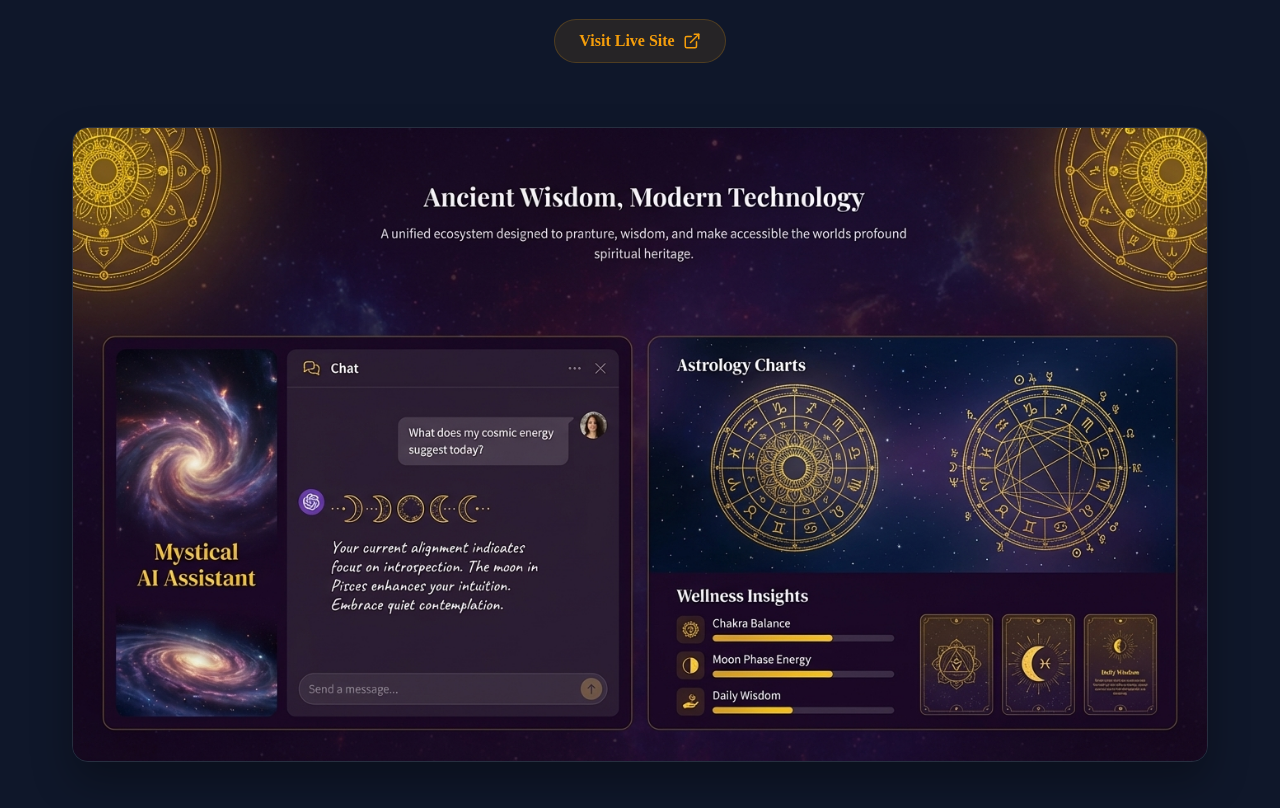
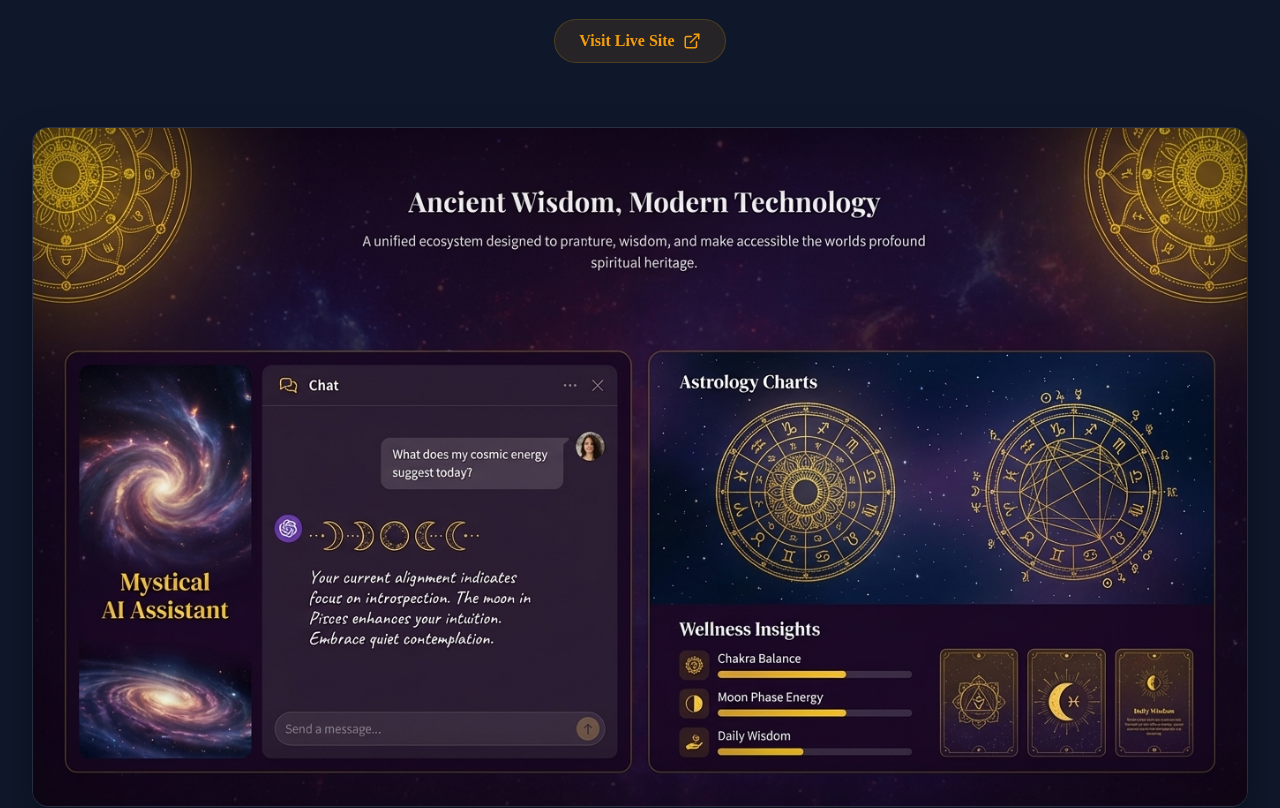
Before and after one commit to yuvasamrajyaofficial-prog/MCT, a Next.js app: page /products/malola in a window 1280 px wide. Shown: the part 380-1188 px from the top of the page. Built offline with nearby package versions, Linux system fonts and the light colour scheme.

Commit message:
fix: enhance product image display with larger size and animations

```diff
--- a/components/ProductLayout.js
+++ b/components/ProductLayout.js
@@ -48,17 +48,20 @@ export default function ProductLayout({
       {image && (
         <motion.div
           className={styles.imageWrapper}
-          initial={{ opacity: 0, y: 20 }}
-          animate={{ opacity: 1, y: 0 }}
-          transition={{ duration: 0.6, delay: 0.1 }}
+          initial={{ opacity: 0, scale: 0.95, y: 20 }}
+          whileInView={{ opacity: 1, scale: 1, y: 0 }}
+          viewport={{ once: true }}
+          transition={{ duration: 0.8, ease: "easeOut" }}
+          whileHover={{ scale: 1.02 }}
         >
           <Image
             src={image}
             alt={`${title} Screenshot`}
-            width={1200}
-            height={675}
+            width={1400}
+            height={800}
             className={styles.productImage}
             priority
+            quality={100}
           />
         </motion.div>
       )}
--- a/components/ProductLayout.module.css
+++ b/components/ProductLayout.module.css
@@ -1,8 +1,32 @@
 .container {
-  max-width: 1200px;
+  max-width: 1400px;
   margin: 0 auto;
   padding: 8rem 2rem 4rem;
   min-height: 100vh;
+}
+
+.imageWrapper {
+  margin-bottom: 6rem;
+  border-radius: 1rem;
+  overflow: hidden;
+  border: 1px solid rgba(255, 255, 255, 0.1);
+  box-shadow: 0 20px 40px rgba(0, 0, 0, 0.3);
+  position: relative;
+}
+
+.imageWrapper::after {
+  content: "";
+  position: absolute;
+  inset: 0;
+  box-shadow: inset 0 0 100px rgba(0, 0, 0, 0.5);
+  pointer-events: none;
+}
+
+.productImage {
+  width: 100%;
+  height: auto;
+  display: block;
+  object-fit: cover;
 }
 
 .backLinkWrapper {
@@ -63,22 +87,6 @@
   background: rgba(245, 158, 11, 0.2);
   transform: translateY(-2px);
   box-shadow: 0 4px 12px rgba(245, 158, 11, 0.1);
-}
-
-.imageWrapper {
-  margin-bottom: 4rem;
-  border-radius: 1rem;
-  overflow: hidden;
-  border: 1px solid rgba(255, 255, 255, 0.1);
-  box-shadow: 0 20px 40px rgba(0, 0, 0, 0.3);
-}
-
-.productImage {
-  max-width: 100%;
-  width: auto;
-  height: auto;
-  display: block;
-  margin: 0 auto;
 }
 
 .contentGrid {
```
